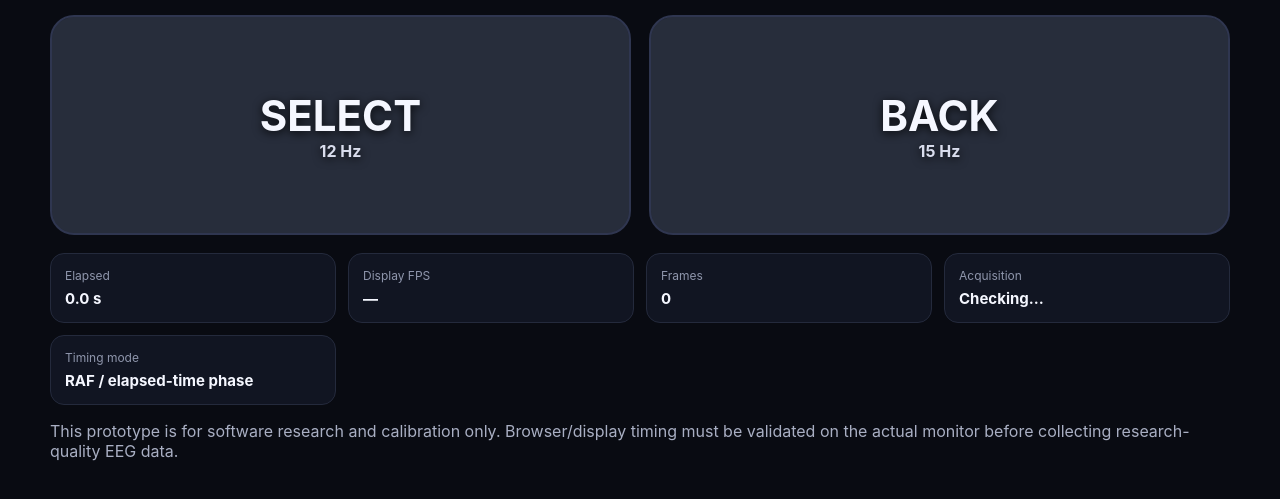
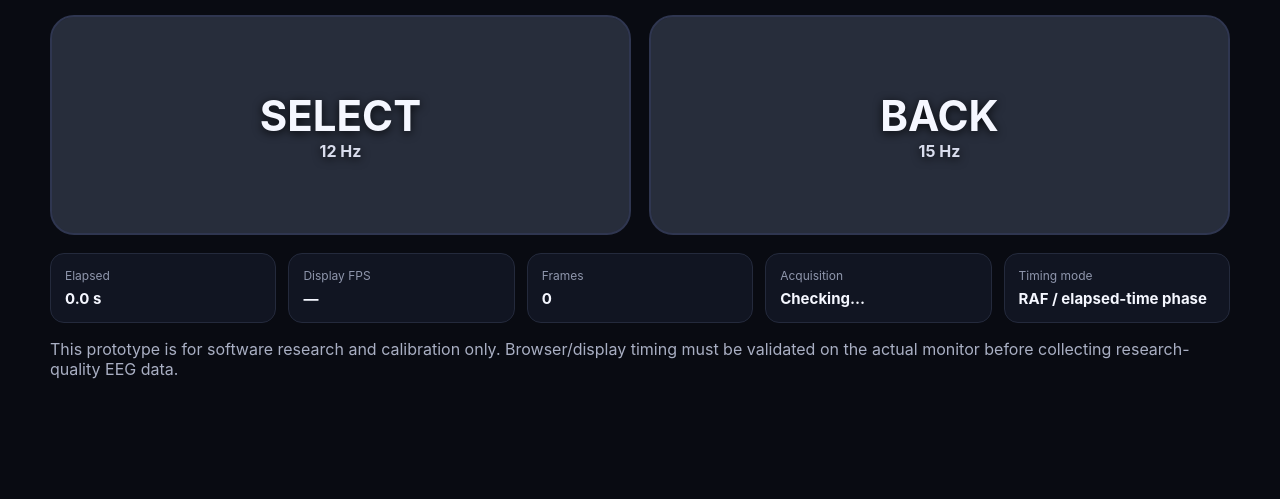
Before and after one commit to kaanb-wiascode/NeurOS, a plain HTML site: page apps/ssvep-stimulus/index.html in a window 1280 px wide. Shown: the part 711-1210 px from the top of the page. After the commit the page ends 1154 px from the top, so only its background shows below. Drawn offline with Linux system fonts and the light colour scheme.

Commit message:
style: accommodate acquisition status metric

```diff
--- a/apps/ssvep-stimulus/styles.css
+++ b/apps/ssvep-stimulus/styles.css
@@ -117,7 +117,7 @@ button.primary { background: #755cff; border-color: #8c78ff; }
 .metrics {
   margin-top: 18px;
   display: grid;
-  grid-template-columns: repeat(4, minmax(0, 1fr));
+  grid-template-columns: repeat(auto-fit, minmax(150px, 1fr));
   gap: 12px;
 }
 .metrics div {
```
